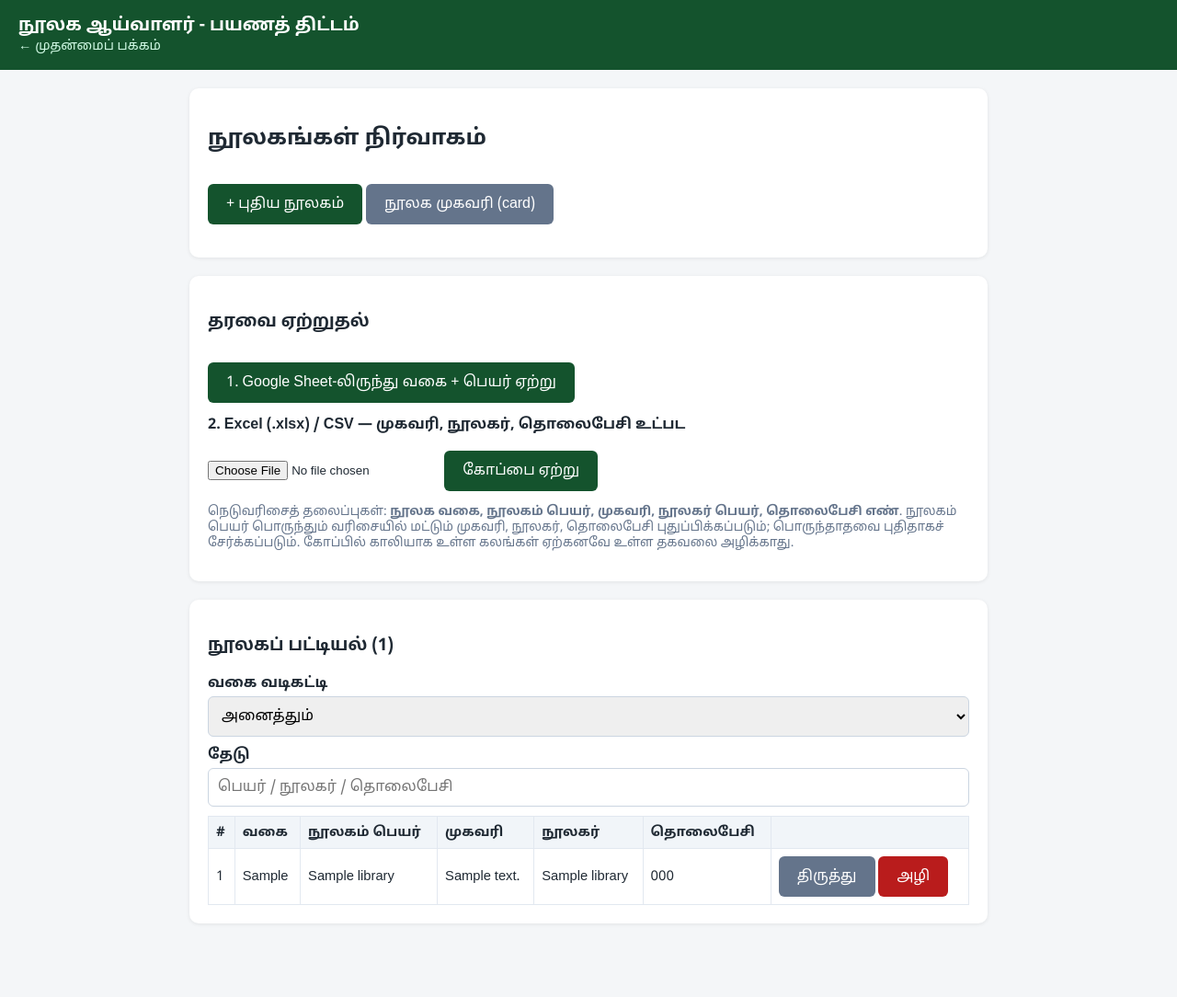
After one commit to inspectordgllla-dgl/INSPECTOR-AP, a Flask app: page /libraries/manage in a window 1280 px wide. The commit adds this page. Shown: the whole page at 92% size. Run offline with Flask 3, Linux system fonts and the light colour scheme; tables that the repository leaves empty hold one stand-in row (values such as "Sample post"); some libraries are stand-ins or nearby versions.

Commit message:
Add files via upload

```diff
--- a/app.py
+++ b/app.py
@@ -50,6 +50,8 @@ elif db_url.startswith("postgresql://"):
 
 app.config["SQLALCHEMY_DATABASE_URI"] = db_url
 app.config["SQLALCHEMY_TRACK_MODIFICATIONS"] = False
+# Neon idle ஆனபின் connection துண்டிக்கப்படலாம்; ஒவ்வொரு முறையும் முதலில் சோதிக்கும்.
+app.config.setdefault("SQLALCHEMY_ENGINE_OPTIONS", {"pool_pre_ping": True, "pool_recycle": 280})
 db = SQLAlchemy(app)
 
 
@@ -159,6 +161,17 @@ class InspectionIntimation(db.Model):
     created_at = db.Column(db.DateTime, default=datetime.utcnow)
 
 
+class Library(db.Model):
+    """நூலகங்கள் — வகை, பெயர், முகவரி, நூலகர், தொலைபேசி (Neon DB-ல் சேமிப்பு)."""
+    __tablename__ = "libraries"
+    id = db.Column(db.Integer, primary_key=True)
+    library_type = db.Column(db.String(100))
+    name = db.Column(db.String(255), nullable=False)
+    address = db.Column(db.Text)
+    librarian_name = db.Column(db.String(255))
+    phone = db.Column(db.String(100))
+
+
 with app.app_context():
     db.create_all()
 
@@ -184,7 +197,7 @@ LEAVE_TYPES = [
     "மருத்துவ விடுப்பு",
 ]
 
-SURVEY_YEARS = ["2024-2025", "2025-2026", "2026-2027", "2027-2028"]
+SURVEY_YEARS = ["2024-2025", "2025-2026", "2027-2028"]
 
 # சனி (5) / ஞாயிறு (6) நாட்களில் "அலுவலகப் பணி" விருப்பம் காட்டப்படாது.
 OFFICE_WORK_EXCLUDED_WEEKDAYS = (5, 6)
@@ -224,6 +237,18 @@ def sheet_csv_url(sheet_name: str) -> str:
 
 
 def get_libraries():
+    """நூலகப் பட்டியல்: DB-ல் பதிவுகள் இருந்தால் அதுவே; இல்லையெனில் Google Sheet."""
+    try:
+        rows = Library.query.order_by(Library.id).all()
+        if rows:
+            return [{"type": (r.library_type or "").strip(), "name": r.name} for r in rows]
+    except Exception as exc:  # noqa: BLE001
+        db.session.rollback()
+        print("Library DB read error:", exc)
+    return _get_libraries_from_sheet()
+
+
+def _get_libraries_from_sheet():
     """Sheet1: A column = நூலக வகை, B column = நூலகம் பெயர் (A2:B175)."""
     try:
         df = pd.read_csv(sheet_csv_url(LIBRARY_SHEET_NAME))
@@ -1096,6 +1121,210 @@ def _intimation_pdf_response(rec):
 
 
 # ---------------------------------------------------------------------------
+# ROUTES — 4. நூலக முகவரி (Neon DB) — பார்வை, திருத்தம், ஏற்றுமதி
+# ---------------------------------------------------------------------------
+LIB_HEADER_ALIASES = {
+    "library_type": ["நூலக வகை", "வகை", "type", "library type"],
+    "name": ["நூலகம் பெயர்", "நூலகம்", "பெயர்", "name", "library", "library name"],
+    "address": ["முகவரி", "address"],
+    "librarian_name": ["நூலகர் பெயர்", "நூலகர்", "librarian", "librarian name"],
+    "phone": ["தொலைபேசி எண்", "தொலைபேசி எண்.", "தொலைபேசி", "கைபேசி", "phone", "mobile", "phone number"],
+}
+LIB_FIELDS = ["library_type", "name", "address", "librarian_name", "phone"]
+
+
+def _clean(v):
+    v = "" if v is None else str(v).strip()
+    return "" if v.lower() == "nan" else v
+
+
+def _clean_phone(v):
+    v = _clean(v)
+    return v[:-2] if v.endswith(".0") and v[:-2].isdigit() else v
+
+
+def _parse_library_rows(file_storage):
+    """Excel (.xlsx) / CSV கோப்பை [{library_type,name,address,librarian_name,phone}] ஆக மாற்றும்.
+    தலைப்பு வரிசையில் பெயர்கள் அடையாளம் காணப்பட்டால் அவற்றைப் பயன்படுத்தும்;
+    இல்லையெனில் நெடுவரிசை வரிசை: வகை, பெயர், முகவரி, நூலகர், தொலைபேசி."""
+    fname = (file_storage.filename or "").lower()
+    if fname.endswith(".csv"):
+        df = pd.read_csv(file_storage, dtype=str, keep_default_na=False)
+    elif fname.endswith(".xlsx") or fname.endswith(".xlsm"):
+        df = pd.read_excel(file_storage, dtype=str)
+    else:
+        raise ValueError(".xlsx அல்லது .csv கோப்பை மட்டும் தேர்ந்தெடுக்கவும் (பழைய .xls எனில் .xlsx ஆகச் சேமிக்கவும்).")
+    df = df.fillna("")
+    cols = [str(c).strip() for c in df.columns]
+    lowered = {c.lower(): i for i, c in enumerate(cols)}
+    mapping = {}
+    for field, aliases in LIB_HEADER_ALIASES.items():
+        for a in aliases:
+            if a.lower() in lowered:
+                mapping[field] = lowered[a.lower()]
+                break
+    if "name" not in mapping:  # தலைப்பு இல்லை — முதல் வரியையும் தரவாக எடுத்து, இடம் வாரியாக
+        raw = pd.DataFrame([cols] + df.values.tolist())
+        mapping = {f: i for i, f in enumerate(LIB_FIELDS) if i < raw.shape[1]}
+        rows_src = raw.values.tolist()
+    else:
+        rows_src = df.values.tolist()
+    out = []
+    for r in rows_src:
+        rec = {f: (_clean_phone(r[i]) if f == "phone" else _clean(r[i])) for f, i in mapping.items()}
+        if rec.get("name"):
+            out.append(rec)
+    return out
+
+
+def _find_library(name, ltype):
+    q = Library.query.filter(Library.name == name)
+    if ltype:
+        hit = q.filter(Library.library_type == ltype).first()
+        if hit:
+            return hit
+    matches = q.all()
+    return matches[0] if len(matches) == 1 and not ltype else None
+
+
+@app.route("/libraries")
+def libraries_home():
+    rows = Library.query.order_by(Library.id).all()
+    libs = [
+        {"id": r.id, "type": (r.library_type or "").strip(), "name": r.name,
+         "address": r.address or "", "librarian": r.librarian_name or "", "phone": r.phone or ""}
+        for r in rows
+    ]
+    types = []
+    for l in libs:
+        if l["type"] and l["type"] not in types:
+            types.append(l["type"])
+    return render_template("libraries_home.html", libs=libs, types=types)
+
+
+@app.route("/libraries/manage")
+def libraries_manage():
+    rows = Library.query.order_by(Library.id).all()
+    types = []
+    for r in rows:
+        t = (r.library_type or "").strip()
+        if t and t not in types:
+            types.append(t)
+    return render_template("libraries_manage.html", rows=rows, types=types)
+
+
+def _library_form(rec):
+    """புதிய பதிவு (rec=None) அல்லது திருத்தம்."""
+    if request.method == "POST":
+        f = request.form
+        name = _clean(f.get("name"))
+        if not name:
+            flash("நூலகம் பெயர் அவசியம்.")
+            return redirect(request.url)
+        is_new = rec is None
+        if is_new:
+            rec = Library()
+            db.session.add(rec)
+        rec.library_type = _clean(f.get("library_type"))
+        rec.name = name
+        rec.address = (f.get("address") or "").strip()
+        rec.librarian_name = _clean(f.get("librarian_name"))
+        rec.phone = _clean(f.get("phone"))
+        db.session.commit()
+        flash("புதிய நூலகம் சேர்க்கப்பட்டது." if is_new else "மாற்றங்கள் சேமிக்கப்பட்டன.")
+        return redirect(url_for("libraries_manage"))
+    types = [t for (t,) in db.session.query(Library.library_type).distinct().all() if t]
+    return render_template("library_edit.html", rec=rec, types=types)
+
+
+@app.route("/libraries/new", methods=["GET", "POST"])
+def library_new():
+    return _library_form(None)
+
+
+@app.route("/libraries/<int:lib_id>/edit", methods=["GET", "POST"])
+def library_edit(lib_id):
+    rec = db.session.get(Library, lib_id)
+    if rec is None:
+        abort(404)
+    return _library_form(rec)
+
+
+@app.route("/libraries/<int:lib_id>/delete", methods=["POST"])
+def library_delete(lib_id):
+    if (request.form.get("password") or "") != DELETE_PASSWORD:
+        flash("கடவுச்சொல் தவறு — எதுவும் அழிக்கப்படவில்லை.")
+        return redirect(url_for("libraries_manage"))
+    rec = db.session.get(Library, lib_id)
+    if rec is not None:
+        db.session.delete(rec)
+        db.session.commit()
+        flash("நூலகப் பதிவு அழிக்கப்பட்டது.")
+    return redirect(url_for("libraries_manage"))
+
+
+@app.route("/libraries/import-sheet", methods=["POST"])
+def libraries_import_sheet():
+    """Google Sheet-ல் உள்ள வகை + பெயரை DB-ல் சேர்க்கும் (ஏற்கனவே உள்ளவை தவிர்க்கப்படும்)."""
+    libs = _get_libraries_from_sheet()
+    if not libs:
+        flash("Google Sheet-லிருந்து நூலகங்களைப் பெற இயலவில்லை.")
+        return redirect(url_for("libraries_manage"))
+    existing = {((r.library_type or "").strip(), r.name.strip()) for r in Library.query.all()}
+    added = 0
+    for l in libs:
+        key = (l["type"], l["name"])
+        if key in existing:
+            continue
+        db.session.add(Library(library_type=l["type"], name=l["name"]))
+        existing.add(key)
+        added += 1
+    db.session.commit()
+    flash(f"Google Sheet-லிருந்து {added} புதிய நூலகங்கள் சேர்க்கப்பட்டன; {len(libs) - added} ஏற்கனவே இருந்தன.")
+    return redirect(url_for("libraries_manage"))
+
+
+@app.route("/libraries/import-file", methods=["POST"])
+def libraries_import_file():
+    """Excel/CSV: பெயர் பொருந்தினால் முகவரி, நூலகர், தொலைபேசியை புதுப்பிக்கும்; இல்லையெனில் புதிதாகச் சேர்க்கும்.
+    கோப்பில் காலியாக உள்ள கலங்கள் ஏற்கனவே உள்ள தகவலை அழிக்காது."""
+    file = request.files.get("file")
+    if not file or not file.filename:
+        flash("கோப்பைத் தேர்ந்தெடுக்கவும்.")
+        return redirect(url_for("libraries_manage"))
+    try:
+        rows = _parse_library_rows(file)
+    except Exception as exc:  # noqa: BLE001
+        flash(f"கோப்பைப் படிக்க இயலவில்லை: {exc}")
+        return redirect(url_for("libraries_manage"))
+    added = updated = 0
+    for r in rows:
+        rec = _find_library(r["name"], r.get("library_type", ""))
+        if rec is None:
+            db.session.add(Library(
+                library_type=r.get("library_type", ""), name=r["name"],
+                address=r.get("address", ""), librarian_name=r.get("librarian_name", ""),
+                phone=r.get("phone", ""),
+            ))
+            added += 1
+            db.session.flush()
+        else:
+            changed = False
+            for f in ("address", "librarian_name", "phone"):
+                v = r.get(f, "")
+                if v and v != (getattr(rec, f) or ""):
+                    setattr(rec, f, v)
+                    changed = True
+            if r.get("library_type") and not rec.library_type:
+                rec.library_type = r["library_type"]
+                changed = True
+            updated += int(changed)
+    db.session.commit()
+    flash(f"கோப்பிலிருந்து {len(rows)} வரிசைகள் படிக்கப்பட்டன — புதிதாக {added}, புதுப்பிக்கப்பட்டவை {updated}.")
+    return redirect(url_for("libraries_manage"))
+
+
+# ---------------------------------------------------------------------------
 # PDF LETTER GENERATION
 # ---------------------------------------------------------------------------
 # NOTE: ReportLab has no Indic text-shaping engine (no GSUB/GPOS), so it draws
--- a/requirements.txt
+++ b/requirements.txt
@@ -8,3 +8,4 @@ uharfbuzz==0.39.3
 freetype-py==2.5.1
 numpy==1.26.4
 Pillow==10.4.0
+openpyxl==3.1.5
--- a/templates/base.html
+++ b/templates/base.html
@@ -49,6 +49,7 @@
   .dash-btn.plan1 { background: #2563eb; }
   .dash-btn.plan2 { background: #7c3aed; }
   .dash-btn.plan3 { background: #ea580c; }
+  .dash-btn.plan4 { background: #0d9488; }
   .dash-btn:hover { filter: brightness(1.08); }
 
   label { display:block; margin: 10px 0 4px; font-weight:600; }
--- a/templates/dashboard.html
+++ b/templates/dashboard.html
@@ -4,5 +4,6 @@
   <a class="dash-btn plan1" href="{{ url_for('planned_select') }}">1. உத்தேசப் பயணத் திட்டம்</a>
   <a class="dash-btn plan2" href="{{ url_for('actual_select') }}">2. உண்மைப் பயணத் திட்டம்</a>
   <a class="dash-btn plan3" href="{{ url_for('reports_placeholder') }}">3. ஆய்வு / பார்வை அறிக்கைகள்</a>
+  <a class="dash-btn plan4" href="{{ url_for('libraries_home') }}">4. நூலக முகவரி</a>
 </div>
 {% endblock %}
--- /dev/null
+++ b/templates/libraries_manage.html
@@ -0,0 +1,86 @@
+{% extends "base.html" %}
+{% block content %}
+<div class="card">
+  <h2>நூலகங்கள் நிர்வாகம்</h2>
+  <p>
+    <a class="btn" href="{{ url_for('library_new') }}">+ புதிய நூலகம்</a>
+    <a class="btn btn-secondary" href="{{ url_for('libraries_home') }}">நூலக முகவரி (card)</a>
+  </p>
+</div>
+
+<div class="card">
+  <h3>தரவை ஏற்றுதல்</h3>
+  <form method="post" action="{{ url_for('libraries_import_sheet') }}" style="margin-bottom:14px;"
+        onsubmit="return confirm('Google Sheet-ல் உள்ள நூலக வகை, பெயர்களை DB-ல் சேர்க்கவா? (ஏற்கனவே உள்ளவை தவிர்க்கப்படும்)');">
+    <button type="submit">1. Google Sheet-லிருந்து வகை + பெயர் ஏற்று</button>
+  </form>
+  <form method="post" action="{{ url_for('libraries_import_file') }}" enctype="multipart/form-data">
+    <label for="file">2. Excel (.xlsx) / CSV — முகவரி, நூலகர், தொலைபேசி உட்பட</label>
+    <input type="file" id="file" name="file" accept=".xlsx,.xlsm,.csv" required>
+    <button type="submit">கோப்பை ஏற்று</button>
+  </form>
+  <p style="color:#64748b;font-size:.85rem;">
+    நெடுவரிசைத் தலைப்புகள்: <b>நூலக வகை, நூலகம் பெயர், முகவரி, நூலகர் பெயர், தொலைபேசி எண்</b>.
+    நூலகம் பெயர் பொருந்தும் வரிசையில் மட்டும் முகவரி, நூலகர், தொலைபேசி புதுப்பிக்கப்படும்; பொருந்தாதவை புதிதாகச் சேர்க்கப்படும்.
+    கோப்பில் காலியாக உள்ள கலங்கள் ஏற்கனவே உள்ள தகவலை அழிக்காது.
+  </p>
+</div>
+
+<div class="card">
+  <h3>நூலகப் பட்டியல் ({{ rows|length }})</h3>
+  <label for="f_type">வகை வடிகட்டி</label>
+  <select id="f_type">
+    <option value="">அனைத்தும்</option>
+    {% for t in types %}<option value="{{ t }}">{{ t }}</option>{% endfor %}
+  </select>
+  <label for="f_text">தேடு</label>
+  <input type="text" id="f_text" placeholder="பெயர் / நூலகர் / தொலைபேசி">
+
+  <div style="overflow-x:auto;">
+  <table id="lib_table">
+    <tr><th>#</th><th>வகை</th><th>நூலகம் பெயர்</th><th>முகவரி</th><th>நூலகர்</th><th>தொலைபேசி</th><th></th></tr>
+    {% for r in rows %}
+    <tr data-type="{{ r.library_type or '' }}" data-text="{{ (r.name ~ ' ' ~ (r.librarian_name or '') ~ ' ' ~ (r.phone or '') ~ ' ' ~ (r.address or ''))|lower }}">
+      <td>{{ loop.index }}</td>
+      <td>{{ r.library_type or '' }}</td>
+      <td>{{ r.name }}</td>
+      <td style="white-space:pre-line;">{{ r.address or '' }}</td>
+      <td>{{ r.librarian_name or '' }}</td>
+      <td>{{ r.phone or '' }}</td>
+      <td style="white-space:nowrap;">
+        <a class="btn btn-secondary" style="margin-top:0;" href="{{ url_for('library_edit', lib_id=r.id) }}">திருத்து</a>
+        <button type="button" class="btn btn-danger" style="margin-top:0;" onclick="toggleDeleteForm('del-{{ r.id }}')">அழி</button>
+        <form id="del-{{ r.id }}" method="post" action="{{ url_for('library_delete', lib_id=r.id) }}" class="delete-form" style="display:none;">
+          <input type="password" name="password" placeholder="கடவுச்சொல்" required>
+          <button type="submit" class="btn btn-danger">உறுதி</button>
+        </form>
+      </td>
+    </tr>
+    {% endfor %}
+  </table>
+  </div>
+</div>
+
+<script>
+function toggleDeleteForm(id) {
+  var f = document.getElementById(id);
+  if (!f) return;
+  if (f.style.display === 'none') {
+    if (!confirm('இந்த நூலகப் பதிவு நிரந்தரமாக அழிக்கப்படும். தொடரவா?')) return;
+    f.style.display = 'flex';
+  } else { f.style.display = 'none'; }
+}
+(function () {
+  var t = document.getElementById('f_type'), q = document.getElementById('f_text');
+  var rows = document.querySelectorAll('#lib_table tr[data-type]');
+  function apply() {
+    var tv = t.value, qv = q.value.trim().toLowerCase();
+    rows.forEach(function (r) {
+      var ok = (!tv || r.dataset.type === tv) && (!qv || r.dataset.text.indexOf(qv) !== -1);
+      r.style.display = ok ? '' : 'none';
+    });
+  }
+  t.addEventListener('change', apply); q.addEventListener('input', apply);
+})();
+</script>
+{% endblock %}
```
Also changed, not shown: templates/libraries_home.html (added, +100 -0 lines), templates/library_edit.html (added, +30 -0 lines).
